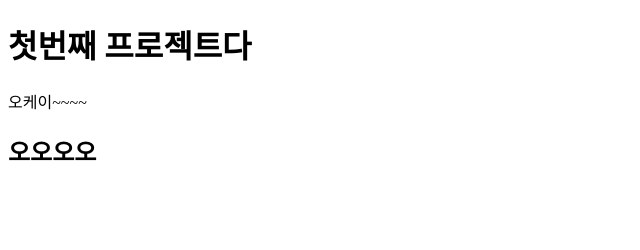
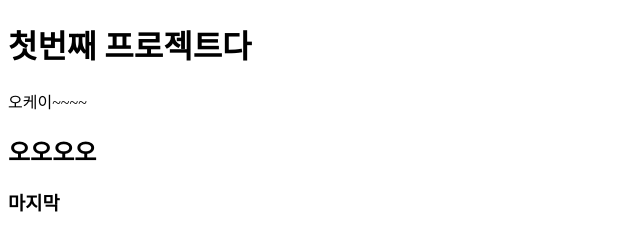
Before and after one commit to ban-hojin/firstnoona, a plain HTML site: page index.html in a window 1280 px wide. Shown: the full height of the page, 0-640 px from the left. Drawn offline with Linux system fonts and the light colour scheme.

Commit message:
second commit

```diff
--- a/index.html
+++ b/index.html
@@ -11,5 +11,6 @@
     <h1>첫번째 프로젝트다</h1>
     <p>오케이~~~~</p>
     <h2>오오오오</h2>
+    <h3>마지막 </h3>
   </body>
 </html>
```
